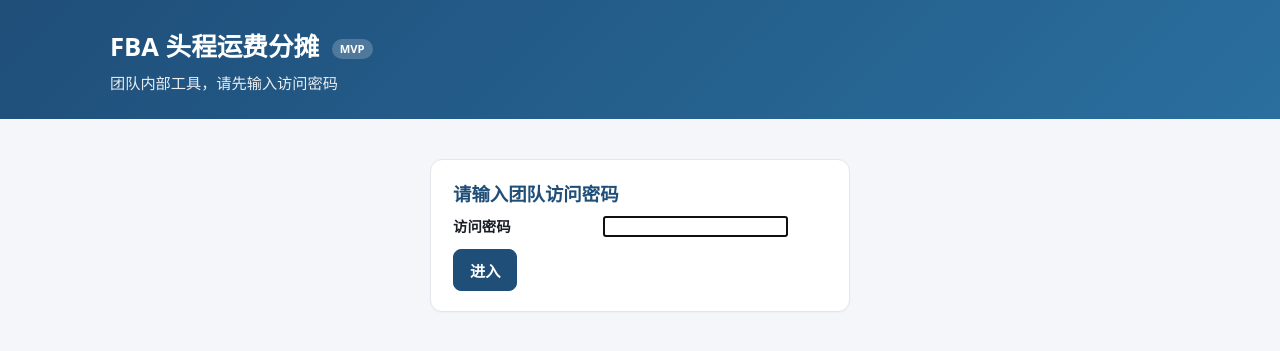
After one commit to wwat12/first-leg-cost, a Flask app: template templates/login.html in a window 1280 px wide. The commit adds this page. Shown: the top 351 px of the page. Run offline with Flask 3, Linux system fonts and the light colour scheme; the template is opened without the code that fills it, so the values that code supplies are empty.

Commit message:
Add team access password gate (ACCESS_PASSWORD / SECRET_KEY from env)
Protect all routes when ACCESS_PASSWORD is set: Chinese /login page,
session cookie (~30 days), /logout, 401 for JSON APIs. Static and
login remain public. Password is never stored in the repo.

```diff
--- a/app.py
+++ b/app.py
@@ -2,10 +2,11 @@
 """Amazon FBA 头程运费分摊 MVP — Flask app."""
 from __future__ import annotations
 
+import hmac
 import json
 import os
 import uuid
-from datetime import datetime
+from datetime import datetime, timedelta
 from pathlib import Path
 
 from flask import (
@@ -33,8 +34,61 @@ UPLOADS.mkdir(exist_ok=True)
 EXPORTS.mkdir(exist_ok=True)
 
 app = Flask(__name__)
-app.secret_key = os.environ.get("FLASK_SECRET", "first-leg-cost-dev-key")
+app.secret_key = (
+    os.environ.get("SECRET_KEY") or os.environ.get("FLASK_SECRET") or "first-leg-cost-dev-key"
+)
 app.config["MAX_CONTENT_LENGTH"] = 64 * 1024 * 1024  # 64MB
+app.config["PERMANENT_SESSION_LIFETIME"] = timedelta(days=30)
+app.config["SESSION_COOKIE_HTTPONLY"] = True
+app.config["SESSION_COOKIE_SAMESITE"] = "Lax"
+if os.environ.get("RENDER"):
+    app.config["SESSION_COOKIE_SECURE"] = True
+
+
+# ---------- 团队访问密码 ----------
+def _access_password() -> str:
+    return os.environ.get("ACCESS_PASSWORD", "")
+
+
+_OPEN_ENDPOINTS = {"login", "static"}
+
+
+@app.before_request
+def _require_login():
+    if not _access_password():
+        return None
+    if request.endpoint in _OPEN_ENDPOINTS:
+        return None
+    if session.get("authed"):
+        return None
+    if request.path.startswith("/api/"):
+        return jsonify({"ok": False, "error": "unauthorized"}), 401
+    return redirect(url_for("login", next=request.path))
+
+
+@app.route("/login", methods=["GET", "POST"])
+def login():
+    pwd = _access_password()
+    if not pwd:
+        return redirect(url_for("index"))
+    error = None
+    if request.method == "POST":
+        given = request.form.get("password") or ""
+        if hmac.compare_digest(given.encode("utf-8"), pwd.encode("utf-8")):
+            session.permanent = True
+            session["authed"] = True
+            nxt = request.args.get("next") or ""
+            if not nxt.startswith("/") or nxt.startswith("//"):
+                nxt = url_for("index")
+            return redirect(nxt)
+        error = "密码错误"
+    return render_template("login.html", error=error), (401 if error else 200)
+
+
+@app.route("/logout")
+def logout():
+    session.pop("authed", None)
+    return redirect(url_for("login"))
 
 
 def _sid() -> str:
@@ -374,7 +428,11 @@ def reset():
             p.unlink()
         except OSError:
             pass
+    authed = session.get("authed")
     session.clear()
+    if authed:
+        session.permanent = True
+        session["authed"] = True
     flash("已清空会话数据", "ok")
     return redirect(url_for("index"))
 
--- a/static/style.css
+++ b/static/style.css
@@ -123,3 +123,4 @@ td.small, .small { font-size: 0.78rem; color: var(--muted); word-break: break-al
 code { background: #eef1f6; padding: 1px 5px; border-radius: 4px; font-size: 0.85em; }
 details { margin-top: 12px; }
 summary { cursor: pointer; color: var(--primary); font-weight: 600; }
+.login-card { max-width: 420px; margin: 40px auto; }
--- a/templates/index.html
+++ b/templates/index.html
@@ -10,7 +10,8 @@
   <header class="top">
     <div class="wrap">
       <h1>FBA 头程运费分摊 <span class="badge">MVP</span></h1>
-      <p class="sub">上传物流账单 → 按计费重分摊运费 →（可选）赛狐货件匹配 → SKU 单件头程</p>
+      <p class="sub">上传物流账单 → 按计费重分摊运费 →（可选）赛狐货件匹配 → SKU 单件头程
+        {% if session.get('authed') %}<a href="{{ url_for('logout') }}" style="color:#fff;opacity:.8;margin-left:12px;font-size:.85rem;">退出登录</a>{% endif %}</p>
     </div>
   </header>
 
--- /dev/null
+++ b/templates/login.html
@@ -0,0 +1,32 @@
+<!DOCTYPE html>
+<html lang="zh-Hans">
+<head>
+  <meta charset="UTF-8" />
+  <meta name="viewport" content="width=device-width, initial-scale=1" />
+  <title>登录 · FBA 头程运费分摊</title>
+  <link rel="stylesheet" href="{{ url_for('static', filename='style.css') }}" />
+</head>
+<body>
+  <header class="top">
+    <div class="wrap">
+      <h1>FBA 头程运费分摊 <span class="badge">MVP</span></h1>
+      <p class="sub">团队内部工具，请先输入访问密码</p>
+    </div>
+  </header>
+  <main class="wrap">
+    <section class="card login-card">
+      <h2>请输入团队访问密码</h2>
+      {% if error %}<div class="flashes"><div class="flash error">{{ error }}</div></div>{% endif %}
+      <form method="post">
+        <div class="row">
+          <label for="password">访问密码</label>
+          <input type="password" id="password" name="password" autofocus required autocomplete="current-password" />
+        </div>
+        <div class="actions">
+          <button type="submit" class="btn primary">进入</button>
+        </div>
+      </form>
+    </section>
+  </main>
+</body>
+</html>
```
Also changed, not shown: 1 other file.
